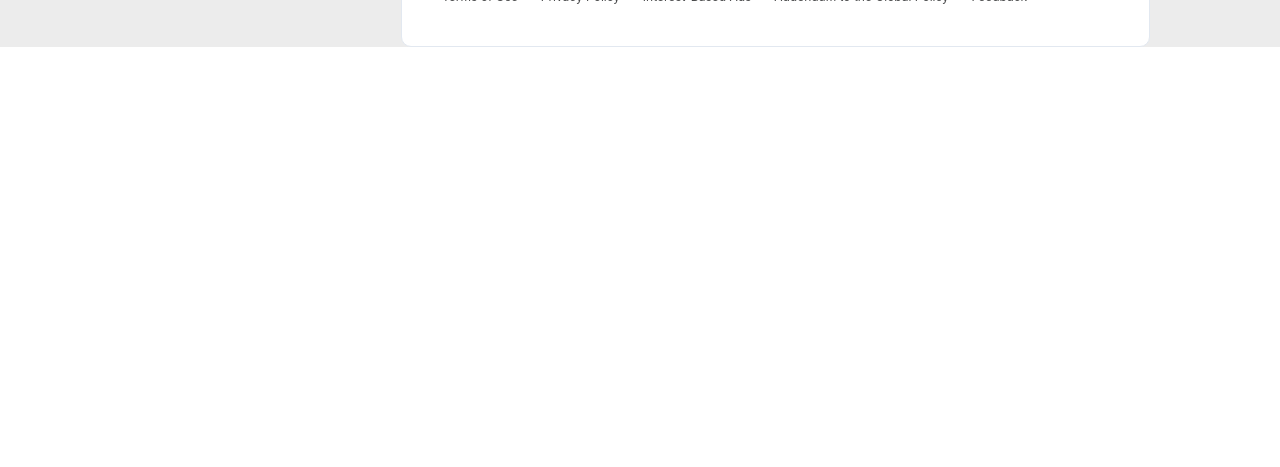
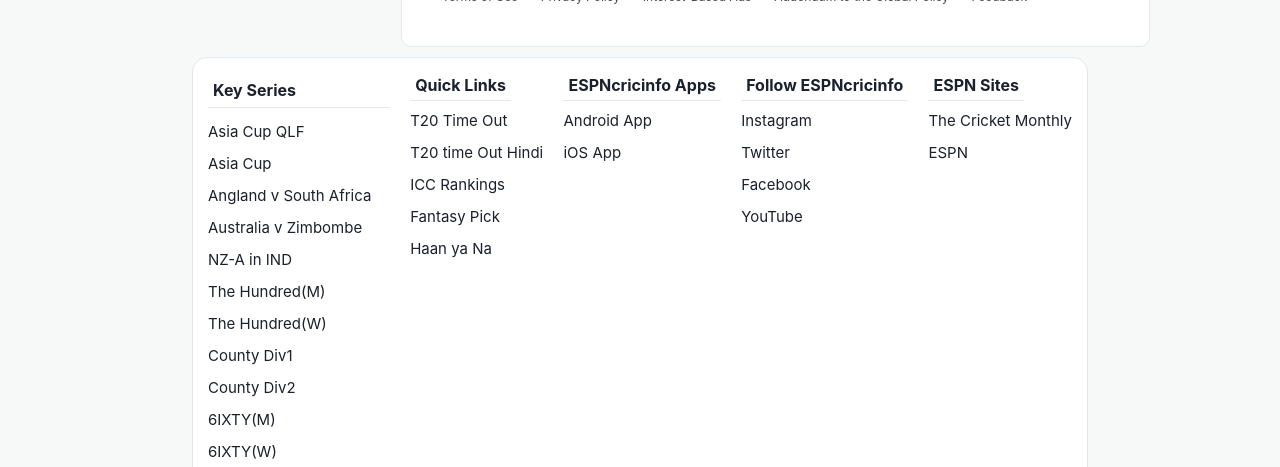
Before and after one commit to nikhilhir/ESPNcricinfo, a React (Create React App) app: page /singlenews/1 in a window 1280 px wide. Shown: the part 2333-2800 px from the top of the page. Before the commit the page ends 2380 px from the top, so only its background shows below. Built offline with nearby package versions, Linux system fonts and the light colour scheme; data requests are answered from the project's data file.

Commit message:
everything upto date

```diff
--- /dev/null
+++ b/src/App.css
@@ -0,0 +1,8 @@
+
+img {
+    /* width: 100%; */
+    transition: 0.5s all ease-in-out;
+}
+Image:hover img {
+    transform: scale(1.5);
+}
--- a/src/App.js
+++ b/src/App.js
@@ -1,11 +1,11 @@
-
-
+import "./App.css"
 import MainRouter from "./Pages/MainRouter";
 
 function App() {
   return (
     <div className="App">
       <MainRouter/>
+      {/* <Footer/> */}
     </div>
   );
 }
--- /dev/null
+++ b/src/Components/Footer.jsx
@@ -0,0 +1,81 @@
+import { Box, Stack ,Text} from '@chakra-ui/react'
+import React from 'react'
+
+const Footer = () => {
+  return (
+  <div style={{backgroundColor:"rgb(247, 248, 248)"}}>
+      <Box bg="white" borderWidth="1px" w="70%" marginLeft="15%"  marginBottom="15px" padding="15px" borderRadius="15px">
+       <Stack direction="row" justifyContent="space-between">
+       <Stack >
+            <Box borderBottomWidth="1px" padding="5px"><Text as="b">Key Series</Text></Box>
+            <Box lineHeight="8">
+                <Text fontSize="15px">Asia Cup QLF</Text>
+                <Text fontSize="15px">Asia Cup</Text>
+                <Text fontSize="15px">Angland v South Africa</Text>
+                <Text fontSize="15px">Australia v Zimbombe</Text>
+                <Text fontSize="15px">NZ-A in IND</Text>
+                <Text fontSize="15px">The Hundred(M)</Text>
+                <Text fontSize="15px">The Hundred(W)</Text>
+                <Text fontSize="15px">County Div1</Text>
+                <Text fontSize="15px">County Div2</Text>
+                <Text fontSize="15px">6IXTY(M)</Text>
+                <Text fontSize="15px">6IXTY(W)</Text>
+                <Text fontSize="15px">Women's Championship</Text>
+                <Text fontSize="15px">World Test Championship</Text>
+                <Text fontSize="15px">World Cup Super League</Text>
+            </Box>
+        </Stack>
+        <Stack>
+            <Box><Text as="b" borderBottomWidth="1px" padding="5px">Quick Links</Text></Box>
+            <Box lineHeight="8">
+            <Text fontSize="15px">T20 Time Out</Text>
+            <Text fontSize="15px">T20 time Out Hindi</Text>
+            <Text fontSize="15px">ICC Rankings</Text>
+            <Text fontSize="15px">Fantasy Pick</Text>
+            <Text fontSize="15px">Haan ya Na</Text>
+            </Box>
+        </Stack>
+        <Stack>
+            <Box><Text as="b" borderBottomWidth="1px" padding="5px">ESPNcricinfo Apps</Text></Box>
+            <Box lineHeight="8">
+                <Text fontSize="15px">Android App</Text>
+                <Text fontSize="15px">iOS App</Text>
+            </Box>
+        </Stack>
+        <Stack>
+            <Box><Text as="b" borderBottomWidth="1px" padding="5px" >Follow ESPNcricinfo</Text></Box>
+            <Box lineHeight="8">
+            <Text fontSize="15px">Instagram</Text>
+            <Text fontSize="15px">Twitter</Text>
+            <Text fontSize="15px">Facebook</Text>
+            <Text fontSize="15px">YouTube</Text>
+            </Box>
+        </Stack>
+        <Stack>
+            <Box><Text as="b" borderBottomWidth="1px" padding="5px">ESPN Sites</Text></Box>
+            <Box lineHeight="8">
+            <Text fontSize="15px">The Cricket Monthly</Text>
+            <Text fontSize="15px">ESPN</Text>
+            </Box>
+        </Stack>
+       </Stack>
+    </Box>
+    <Box  bg="rgb(241, 241, 241)" paddingBottom="15px">
+        <Stack marginLeft="25%" direction="row" p={4}>
+            <Text fontSize="15px">Terms of use </Text>
+           <Text fontSize="15px">|</Text>
+            <Text fontSize="15px">Privacy Policy</Text>
+           <Text fontSize="15px">|</Text>
+            <Text fontSize="15px">Interest-Bases Ads</Text>
+           <Text fontSize="15px">|</Text>
+            <Text fontSize="15px">Addendum to the Global Privacy Policy</Text>
+           <Text fontSize="15px">|</Text>
+            <Text fontSize="15px">Feedback</Text>
+        </Stack>
+        <Text marginLeft="35%" fontSize="14px">© 2022 ESPN Sports Media Ltd.All rights reserved</Text>
+    </Box>
+  </div>
+  )
+}
+
+export default Footer
--- a/src/Pages/News.jsx
+++ b/src/Pages/News.jsx
@@ -2,6 +2,7 @@
 import React, { useEffect } from 'react'
 import { useDispatch, useSelector } from 'react-redux'
 import { Link } from 'react-router-dom'
+import Footer from '../Components/Footer'
 import { news_data } from '../Redux/action'
 
 const News = () => {
@@ -16,11 +17,11 @@
     console.log(news)
   return (
 
-      <div style={{backgroundColor:"rgb(236, 236, 236)"}}>
+      <div style={{backgroundColor:"rgb(247, 248, 248)"}}>
 
         <Image padding="10px" margin="auto" src="https://tpc.googlesyndication.com/simgad/16233217720762028300?"/>
 
-        <Box marginLeft="10%">
+        <Box marginLeft="10%" marginBottom="10px">
       <Stack direction="row" gap="10px">
         <Box w="65%"  borderWidth="1px" borderRadius='10px' bg="white">
           <Text paddingLeft="15px" paddingBottom="20px"  paddingTop="15px"><Text fontSize="30px" as='b'>Latest News</Text></Text>
@@ -71,7 +72,7 @@
             </Box>
           })}
         </Box>
-        <Box>
+        <Box position="sticky" top="0">
         <Spacer h="3"/>
           <Image src="https://tpc.googlesyndication.com/simgad/2618765116939835931?"/>
           <Spacer h="5"/>
@@ -82,6 +83,7 @@
         </Box>
       </Stack>
     </Box>
+    <Footer/>
       </div>
 
   )
--- a/src/Pages/SingleNews.jsx
+++ b/src/Pages/SingleNews.jsx
@@ -3,6 +3,7 @@
 import {useSelector,useDispatch} from 'react-redux'
 import { news_data} from '../Redux/action'
 import {Box,Text,Image, Stack, Grid,GridItem, Spacer} from "@chakra-ui/react"
+import Footer from '../Components/Footer'
 
 const SingleNews = () => {
     const {id} = useParams()
@@ -32,12 +33,12 @@
 // console.log(data,"hello")
 
   return (
-    <div style={{backgroundColor:"rgb(236, 236, 236)"}}>
+    <div style={{backgroundColor:"rgb(247, 248, 248)"}}>
      <Image padding="10px" margin="auto" src="https://tpc.googlesyndication.com/simgad/16233217720762028300?"/>
-      <Box marginLeft="10%">
+      <Box marginLeft="10%" marginBottom="10px">
         <Box >
         <Stack direction="row">
-        <Box w="23%" h="800px" bg="white" borderRadius="10px" >
+        <Box w="23%" h="800px" bg="white" borderRadius="10px" position="sticky" top="0">
              <Box  padding="15px 0px 15px 0px">
              {
               news.slice(9,10).map((e)=>{
@@ -142,6 +143,7 @@
         </Stack>
         </Box>
     </Box>
+    <Footer/>
     </div>
   )
 }
```
